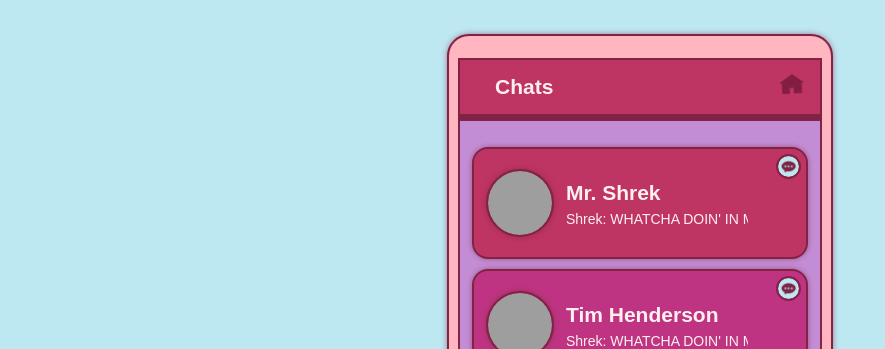
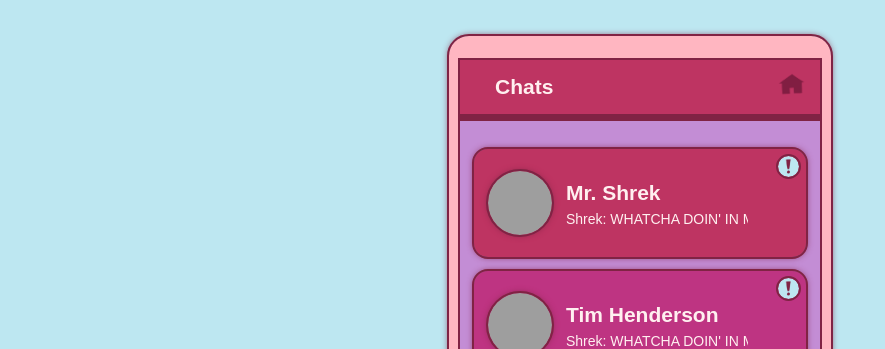
Before and after one commit to NSDawn/last-night, a React (Vite) app in the folder last-night-app/: page / in a window 1280 px wide. Both pictures are taken after a click on the button 519 px from the left and 113 px from the top of the page. Shown: the top 349 px of the page, without its empty margins (0-885 px from the left). Built offline with nearby package versions, Linux system fonts and the light colour scheme; grey boxes are pictures that could not be loaded; a web font is replaced by a local one.

Commit message:
app tweaks

```diff
--- a/last-night-app/src/components/apps/Apps.css
+++ b/last-night-app/src/components/apps/Apps.css
@@ -143,7 +143,6 @@ section.app.messages {
                     align-items: center;
                     justify-content: center;
                     border-radius: 50%;
-                    z-index: 5;
                     width: 1.5rem;
                     aspect-ratio: 1;
                     background-color: var(--rgb-off);
@@ -168,6 +167,8 @@ section.app.messages {
                 transform: translateX(100%);
             }
             & > .chat-history {
+                background-image: url(/assets/img/bg/phone-wallpaper.png);
+                background-size: cover;
                 overflow-y: scroll;
                 height: 100%;
                 padding: 1rem 0;
--- a/last-night-app/src/components/apps/MessagesApp.tsx
+++ b/last-night-app/src/components/apps/MessagesApp.tsx
@@ -56,7 +56,7 @@ function UserList(props: {messageHistory: MessageHistory, selectedUser: string|n
                         </div>
                         { getHasNotifications(userMessageHistory) ?
                             <div className="notification">
-                                <img src="/assets/img/ui/icon-speech.png" alt="notification icon" />
+                                <img src="/assets/img/ui/icon-notif.png" alt="notification icon" />
                             </div>
                         : null}
                     </div>
@@ -73,9 +73,10 @@ function getLastMessageId(userMessageHistory: UserMessageHistory) {
 
 function getHasNotifications(userMessageHistory: UserMessageHistory): boolean {
     return (
-        userMessageHistory.messageChainIds.reduce((a, v) => a.concat(getMessageChain(v).messageIds), [] as string[]).length > (userMessageHistory.shownMessages ?? 0)
+        userMessageHistory.messageChainIds.reduce((a, v) => a.concat(getMessageChain(v).messageIds), [] as string[]).length > ((userMessageHistory.shownMessages ?? 0) +1)
     )
 }
+
 function Chat(props: {messageHistory: MessageHistory, selectedUser: string|null, setSelectedUser: (user: string|null) => void}) {
 
     const G = useGlobal();
```
